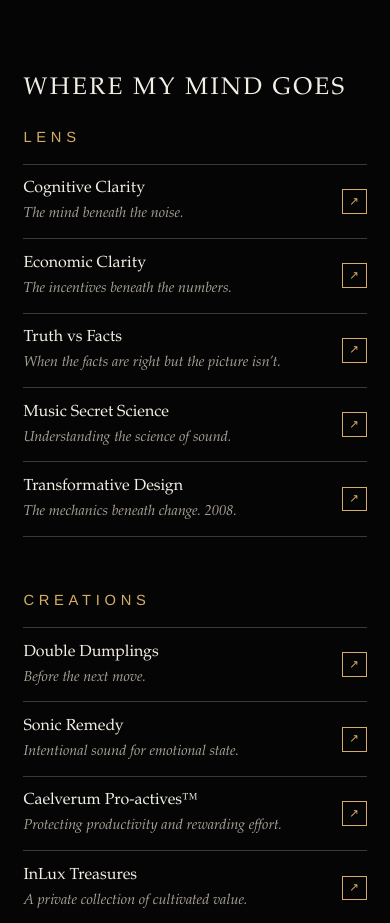
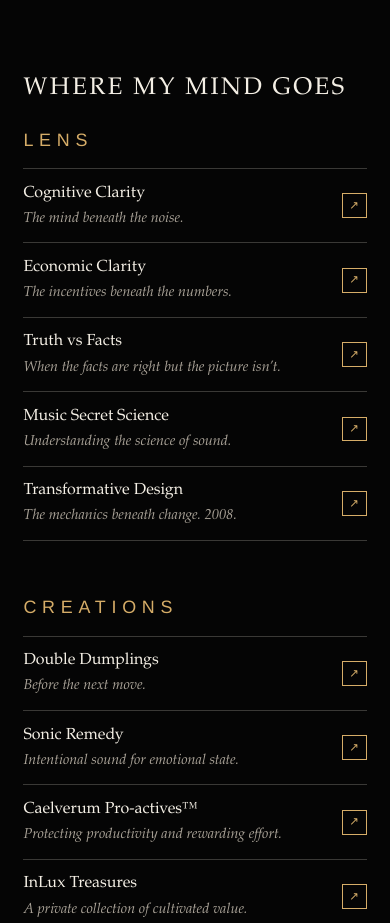
Before and after one commit to soozhiel/soozhee, a Next.js app: page / in a window 390 px wide. Shown: the part 2620-3543 px from the top of the page. Built offline with nearby package versions, Linux system fonts and the light colour scheme.

Commit message:
Make Lens and Creations slightly larger than the row titles
Keep the tracked sans labels, but size them just above the list items so they no longer read smaller than the rows.

```diff
--- a/app/globals.css
+++ b/app/globals.css
@@ -21,7 +21,7 @@ a { color: inherit; }
 
 .thought { width: min(calc(100% - 12vw), 920px); margin: 0 auto; padding: clamp(6rem, 10vw, 10rem) 0 0; margin-bottom: clamp(9rem, 13vw, 15rem); }
 .eyebrow, .contact-strip h2 { margin: 0; font: 400 .66rem/1.4 var(--sans); letter-spacing: .5em; color: var(--gold); }
-.directory-group h2 { margin: 0; font: 400 clamp(.92rem, 1.25vw, 1.05rem)/1.35 var(--sans); letter-spacing: .38em; color: var(--gold); text-transform: uppercase; }
+.directory-group h2 { margin: 0; font: 400 clamp(1.12rem, 1.55vw, 1.32rem)/1.35 var(--sans); letter-spacing: .3em; color: var(--gold); text-transform: uppercase; }
 .thought > h2 { max-width: 16ch; margin: clamp(1.8rem, 3vw, 2.8rem) 0 clamp(4.2rem, 7vw, 6.5rem); font-size: clamp(2.6rem, 5vw, 4.9rem); font-weight: 400; line-height: 1.02; letter-spacing: -.018em; text-wrap: balance; }
 .thought > h2 span { white-space: nowrap; }
 .thought > h2::after { content: ''; display: block; width: 5rem; height: 1px; margin-top: clamp(2.5rem, 4vw, 4rem); background: var(--gold); }
@@ -72,7 +72,7 @@ a { color: inherit; }
   .directory { width: calc(100% - 12vw); padding: 6.25rem 0 4.5rem; grid-template-columns: 1fr; }
   .directory-lead { margin-bottom: 1.5rem; letter-spacing: .1em; }
   .directory-group + .directory-group { margin-top: 3.4rem; }
-  .directory-group h2 { margin-bottom: 1rem; font-size: .92rem; letter-spacing: .32em; }
+  .directory-group h2 { margin-bottom: 1rem; font-size: 1.12rem; letter-spacing: .32em; }
   .directory a { gap: 1rem; font-size: 1rem; padding: .85rem 0; }
   .mind-arrow { width: 1.55rem; height: 1.55rem; }
 
```
